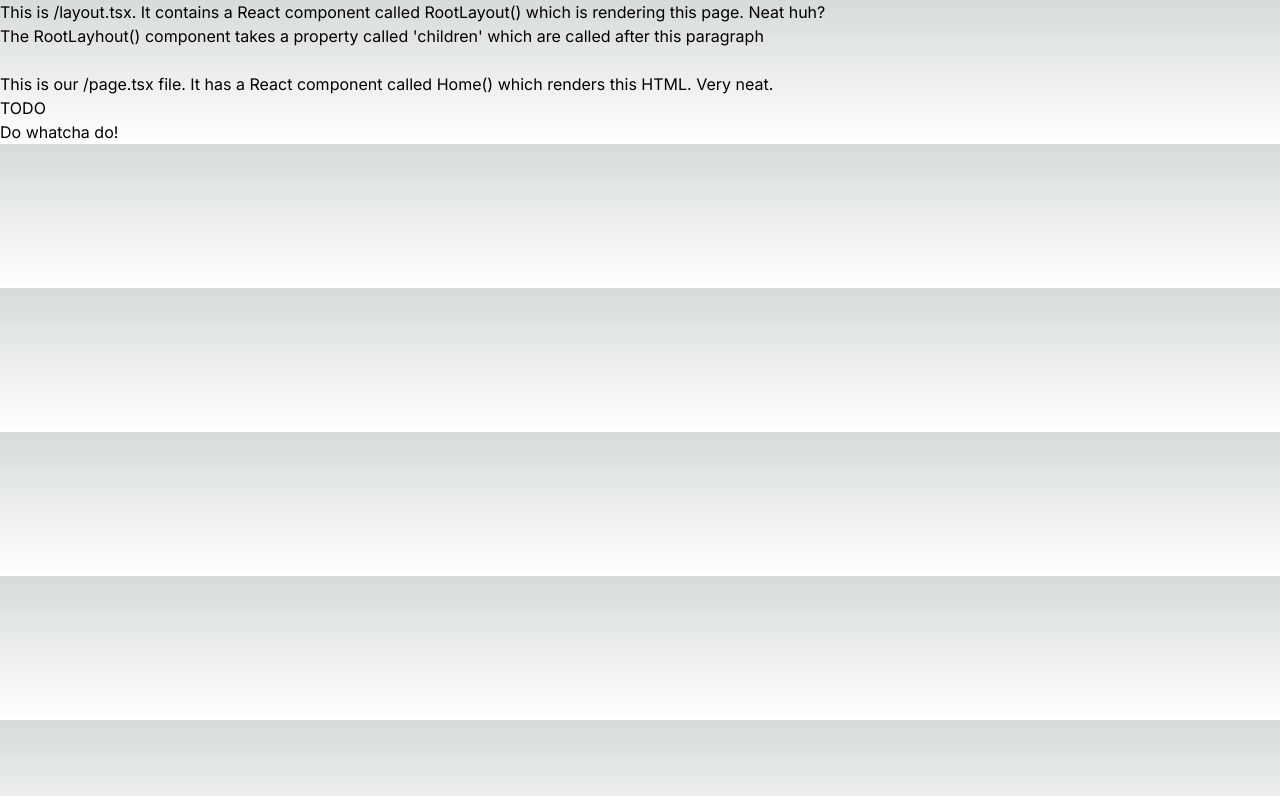
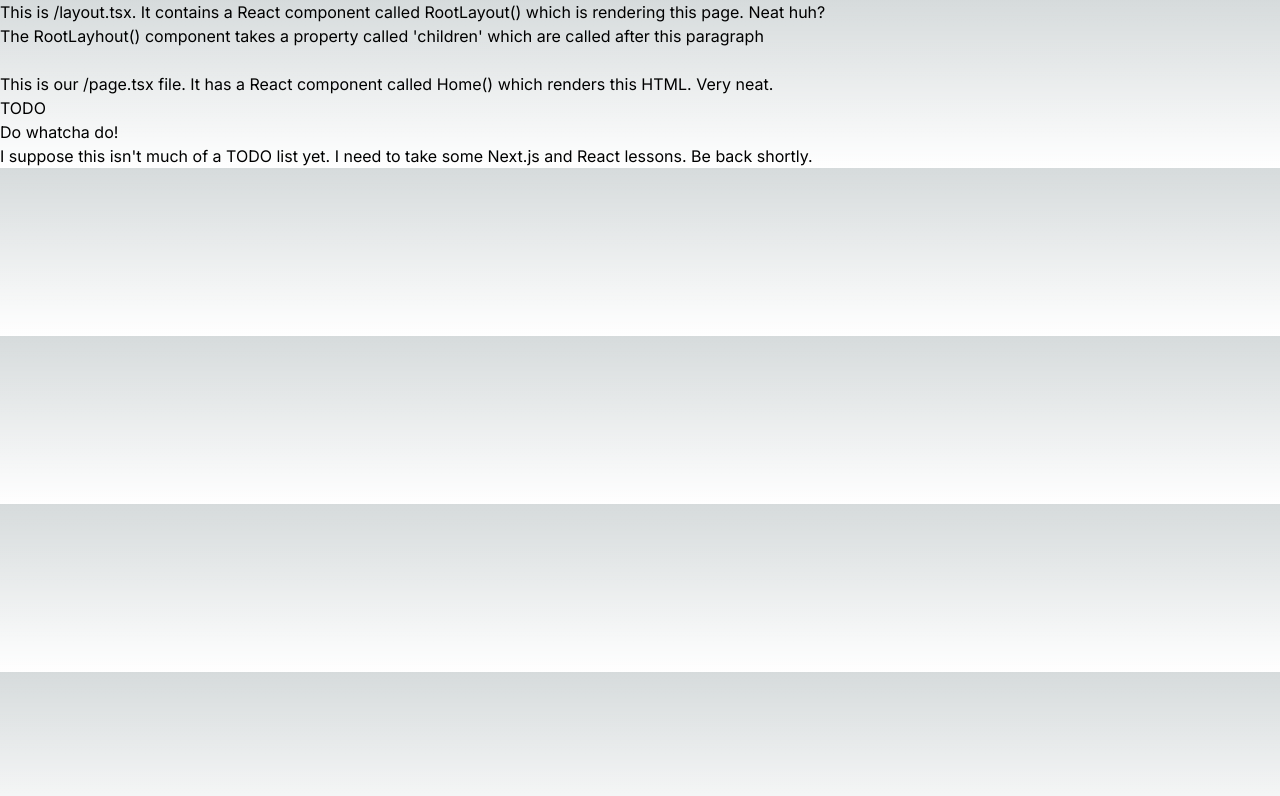
Before and after one commit to benjorama/todo, a Next.js app: page / in a window 1280 px wide. Shown: the top 796 px of the page. Built offline with nearby package versions, Linux system fonts and the light colour scheme.

Commit message:
Adds some more content to the Home component.

```diff
--- a/app/page.tsx
+++ b/app/page.tsx
@@ -4,6 +4,7 @@ export default function Home() {
       <p>This is our /page.tsx file. It has a React component called Home() which renders this HTML. Very neat.</p>
       <h1>TODO</h1>
       <p>Do whatcha do!</p>
+      <p>I suppose this isn't much of a TODO list yet. I need to take some Next.js and React lessons. Be back shortly.</p>
     </div>
   )
 }
```
